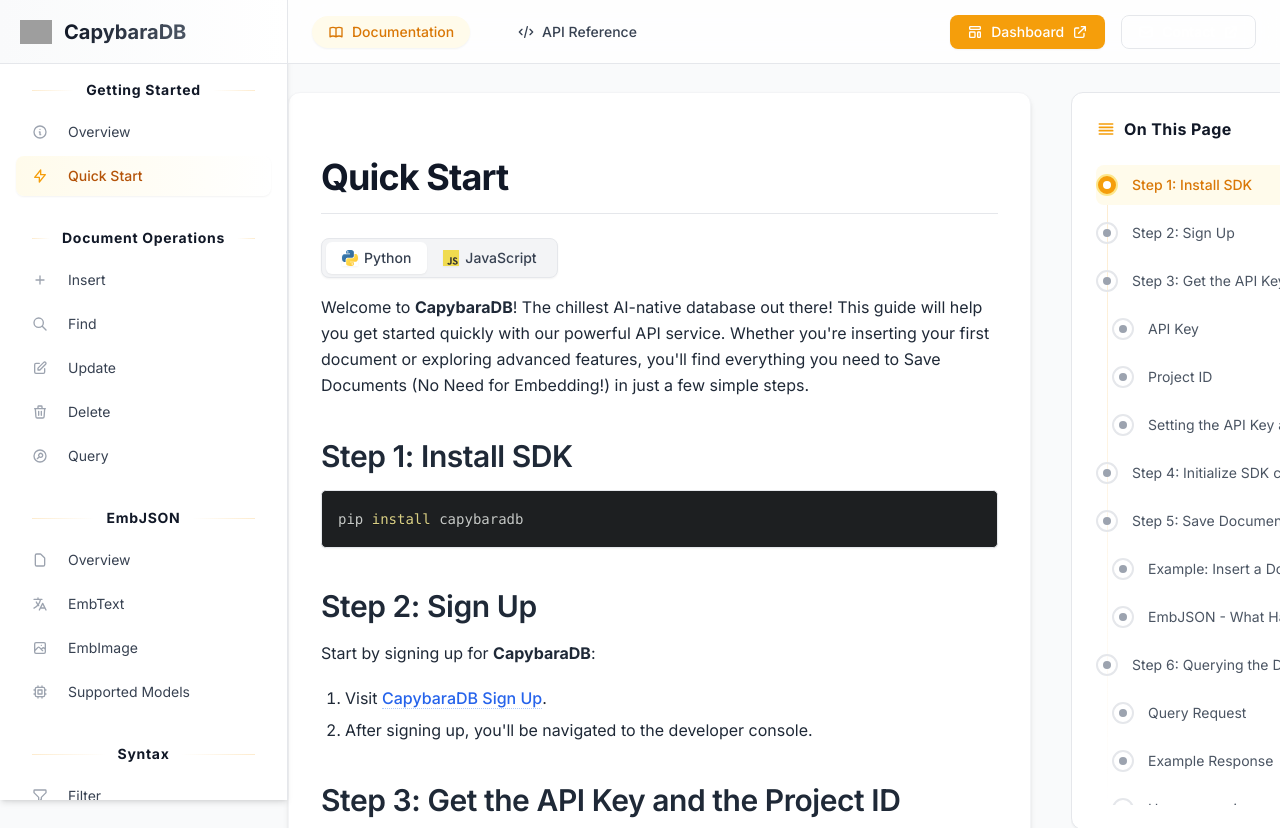
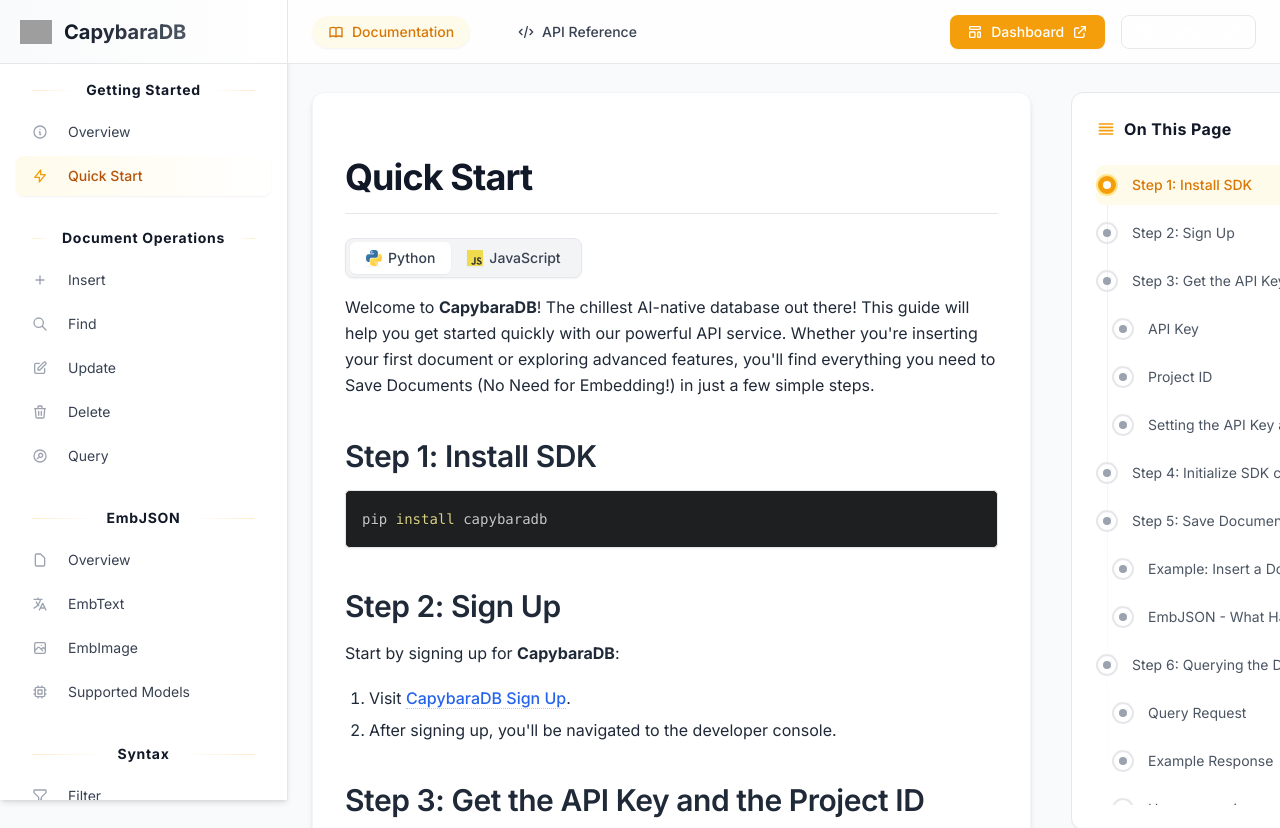
Before and after one commit to capydb/capydb-docs, a Next.js app: page / in a window 1280 px wide. Shown: the top 828 px of the page. Built offline with nearby package versions, Linux system fonts and the light colour scheme; no server answers; grey boxes are pictures that could not be loaded.

Commit message:
fixed margin issue for layout

```diff
--- a/src/components/DocLayout.tsx
+++ b/src/components/DocLayout.tsx
@@ -448,7 +448,7 @@
         <div className="max-w-[1350px] mx-auto py-7">
           <div className="grid grid-cols-1 lg:grid-cols-4 gap-1">
             {/* Main content - takes 3/4 of the space on large screens */}
-            <div className="lg:col-span-3">
+            <div className="ml-6 lg:col-span-3">
               <div className="nextra-content bg-white dark:bg-gray-900 p-8 rounded-xl shadow-md border border-gray-100 dark:border-gray-800">
                 <MDXProvider components={MDXComponents}>
                   {children}
```
